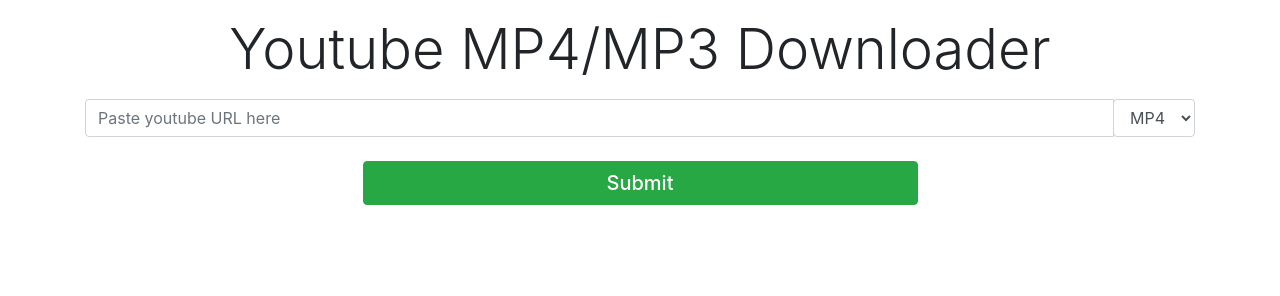
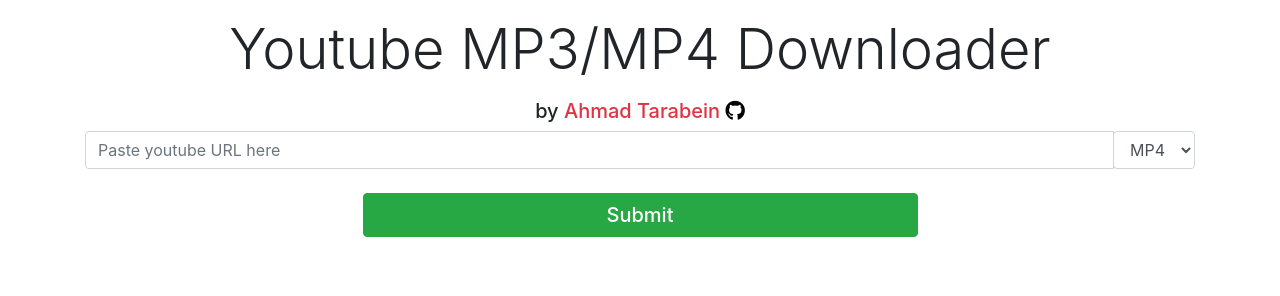
Before and after one commit to ahmadbenos/youtube-converter, a website: page public/index.html in a window 1280 px wide. Drawn offline with nearby package versions, Linux system fonts and the light colour scheme.

Commit message:
added github link

```diff
--- a/public/index.html
+++ b/public/index.html
@@ -2,10 +2,13 @@
 <html lang="en">
 
 <head>
+    <link rel="stylesheet" href="./style.css">
     <link rel="stylesheet" href="https://stackpath.bootstrapcdn.com/bootstrap/4.5.2/css/bootstrap.min.css"
         integrity="sha384-JcKb8q3iqJ61gNV9KGb8thSsNjpSL0n8PARn9HuZOnIxN0hoP+VmmDGMN5t9UJ0Z"
         crossorigin="anonymous">
-    <link rel="stylesheet" href="./style.css">
+    <link rel="stylesheet" href="https://cdnjs.cloudflare.com/ajax/libs/font-awesome/5.14.0/css/all.min.css"
+        integrity="sha512-1PKOgIY59xJ8Co8+NE6FZ+LOAZKjy+KY8iq0G4B3CyeY6wYHN3yt9PW0XpSriVlkMXe40PTKnXrLnZ9+fkDaog=="
+        crossorigin="anonymous" />
     <meta charset="UTF-8">
     <meta name="viewport" content="width=device-width, initial-scale=1.0">
     <title>Youtube Downloader</title>
@@ -13,7 +16,12 @@
 
 <body>
     <div class="container">
-        <h1 class="display-4 text-center my-3">Youtube MP4/MP3 Downloader</h1>
+        <h1 class="display-4 text-center my-3">Youtube MP3/MP4 Downloader</h1>
+        <h5 class="text-center">by<span><a href="https://github.com/ahmadbenos/"
+                    class="text-center text-danger">
+                    Ahmad Tarabein <i class="fab fa-github" style="color: black;"></i>
+                </a></span></h5>
+
         <div class="input-group">
             <input type="text" class="form-control" id="link" placeholder="Paste youtube URL here">
             <div class="input-group-append">
```
